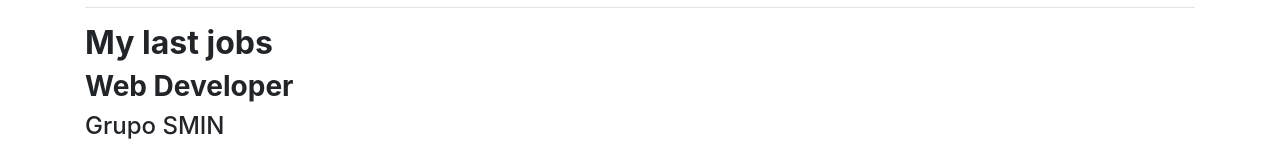
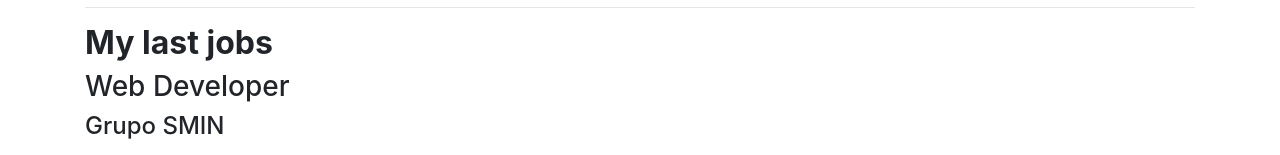
Before and after one commit to AlejandroMilan/MilanPortfolio, a Nuxt app: page /about in a window 1280 px wide. Shown: the part 405-560 px from the top of the page. Built offline with nearby package versions, Linux system fonts and the light colour scheme.

Commit message:
Job title changed from font bolder to normal font

```diff
--- a/components/about_page-components/LastJobs.vue
+++ b/components/about_page-components/LastJobs.vue
@@ -8,7 +8,7 @@
           :key="index"
           class="last-jobs-item"
         >
-          <h3 class="font-weight-bold">{{ job.title }}</h3>
+          <h3>{{ job.title }}</h3>
           <h4>{{ job.employer }}</h4>
           <small>{{ job.initDate }} to {{ job.finishDate }}</small>
           <p>{{ job.description }}</p>
```
